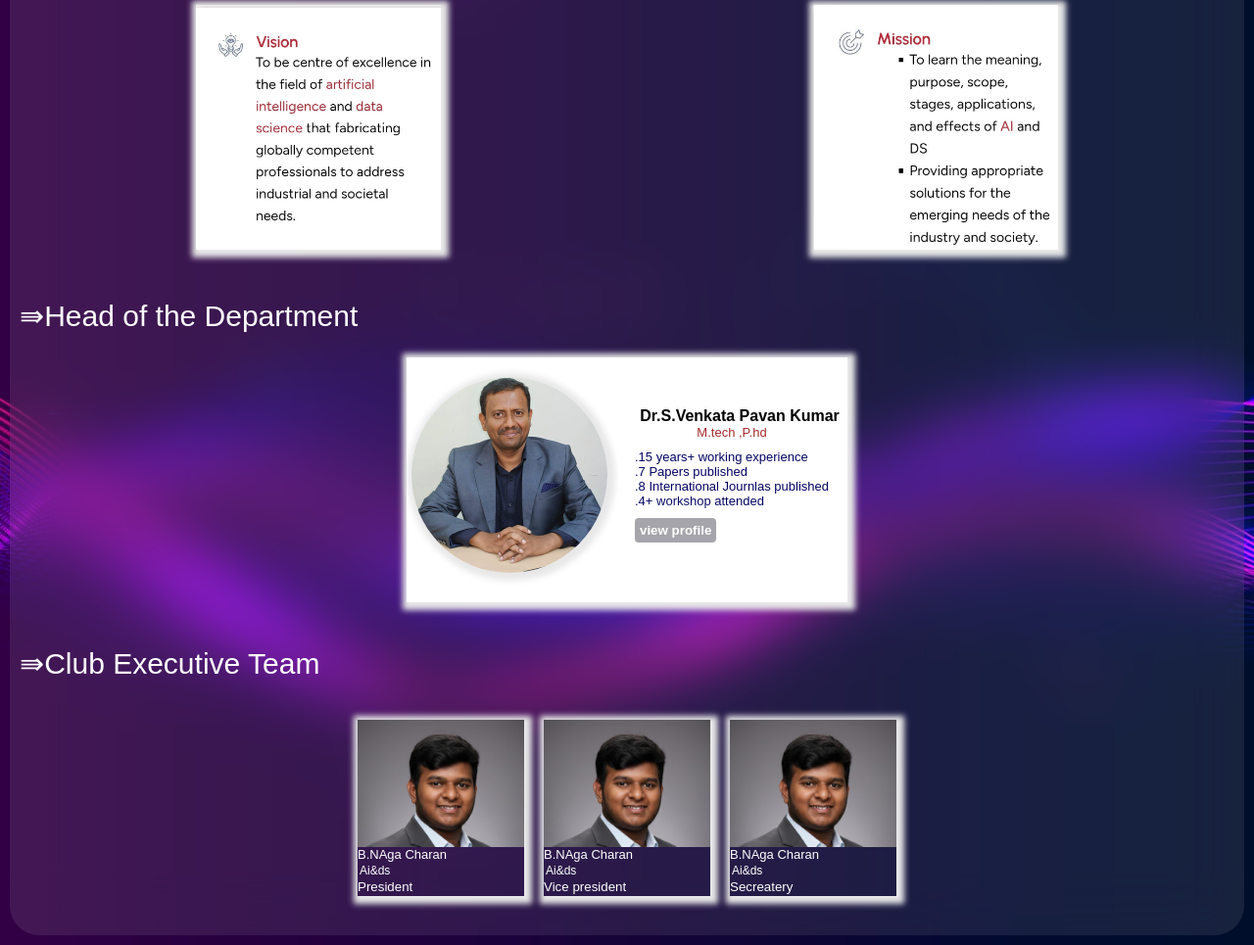
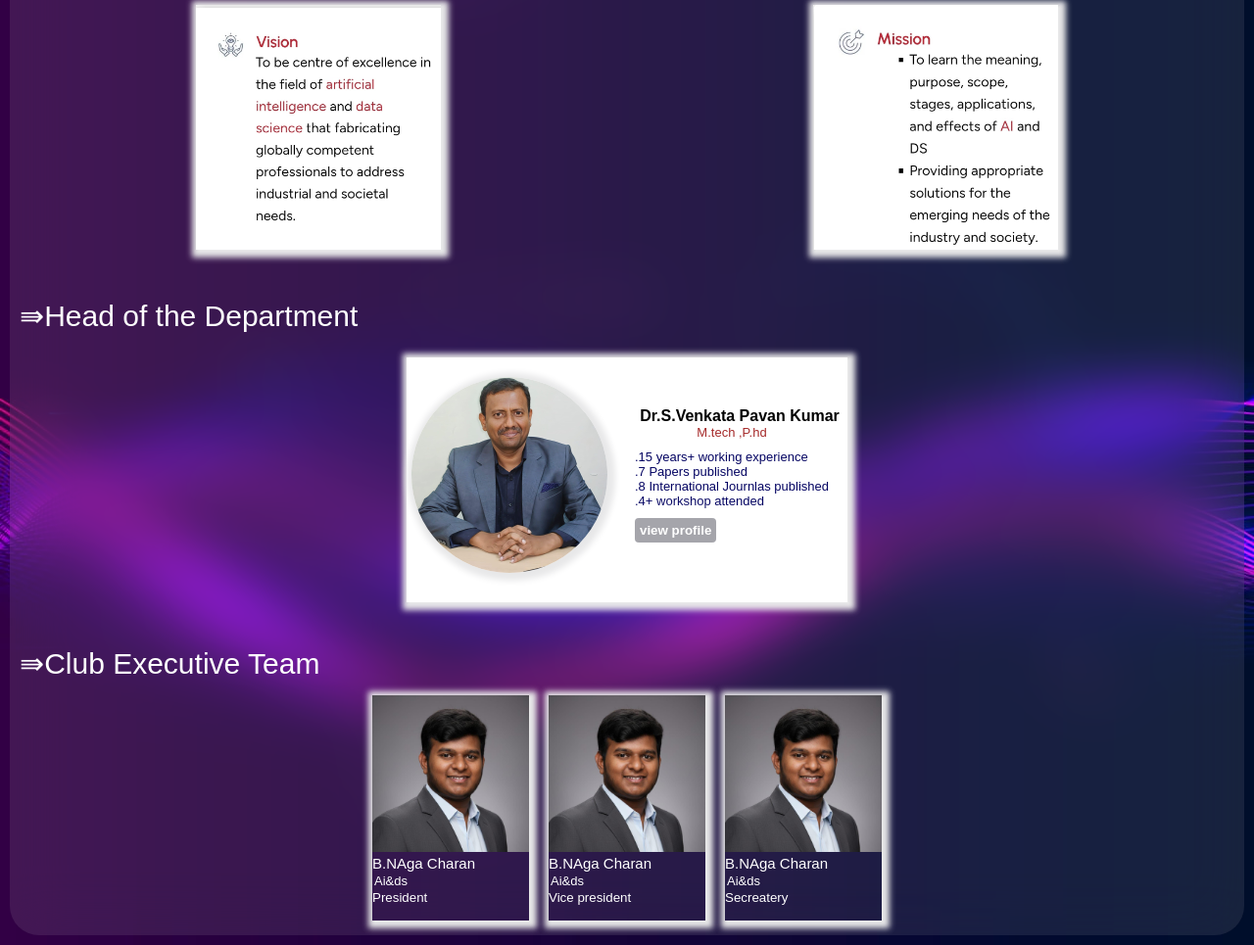
Before and after one commit to wilson469/aids, a plain HTML site: page home-2.html in a window 1280 px wide. Shown: the part 1587-2552 px from the top of the page at 98% size. Drawn offline with Linux system fonts and the light colour scheme; a web font is replaced by a local one.

Commit message:
Update wilson.css

```diff
--- a/wilson.css
+++ b/wilson.css
@@ -524,5 +524,41 @@ header{
 .clubimg{
     width:170px;
 }
+    /** clubfounders **/
+.clubfounder{
+    height:260px;
+    width:100%;
+}
+.founder{
+    height:230px;
+    width:160px;
+}
+.clubimg{
+   height:160px;
+   width:160px;
+   background-image: url(images-1/clubmem-1.jpeg);
+   background-size: cover;
+}
+.clubmem{
+    font-weight: 500;
+}
+.memname{
+   font-size: 15px;
+   font-weight: 500;
+   margin-top: 3px;
+   color:white;
 
 }
+.branch{
+    font-size: 13px;
+    color: white;
+    font-weight: 500;
+    margin: 2px;
+}
+.position{
+    font-size: smaller;
+    font-weight: 500;
+    color:white;
+}
+
+}
```
